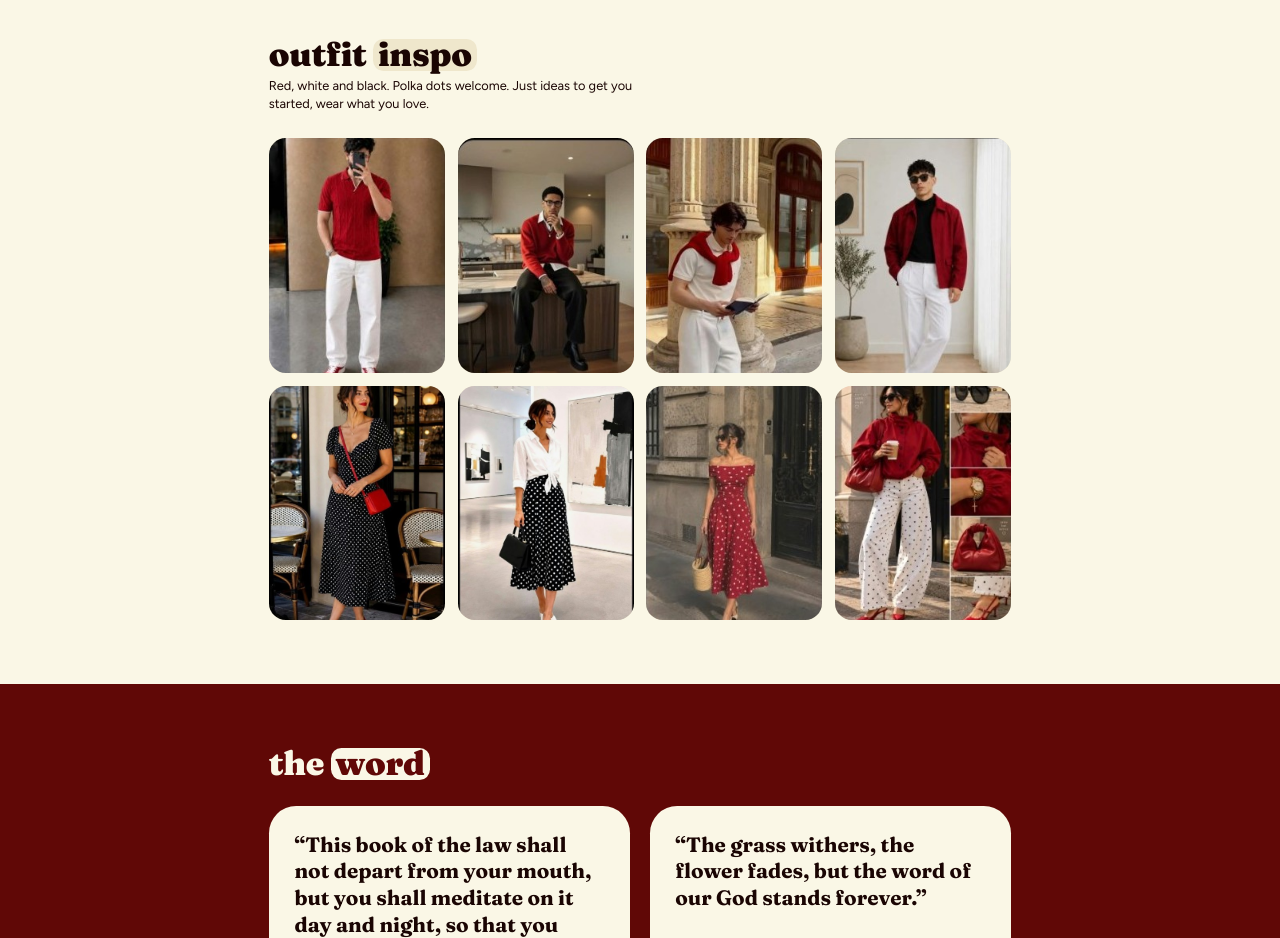
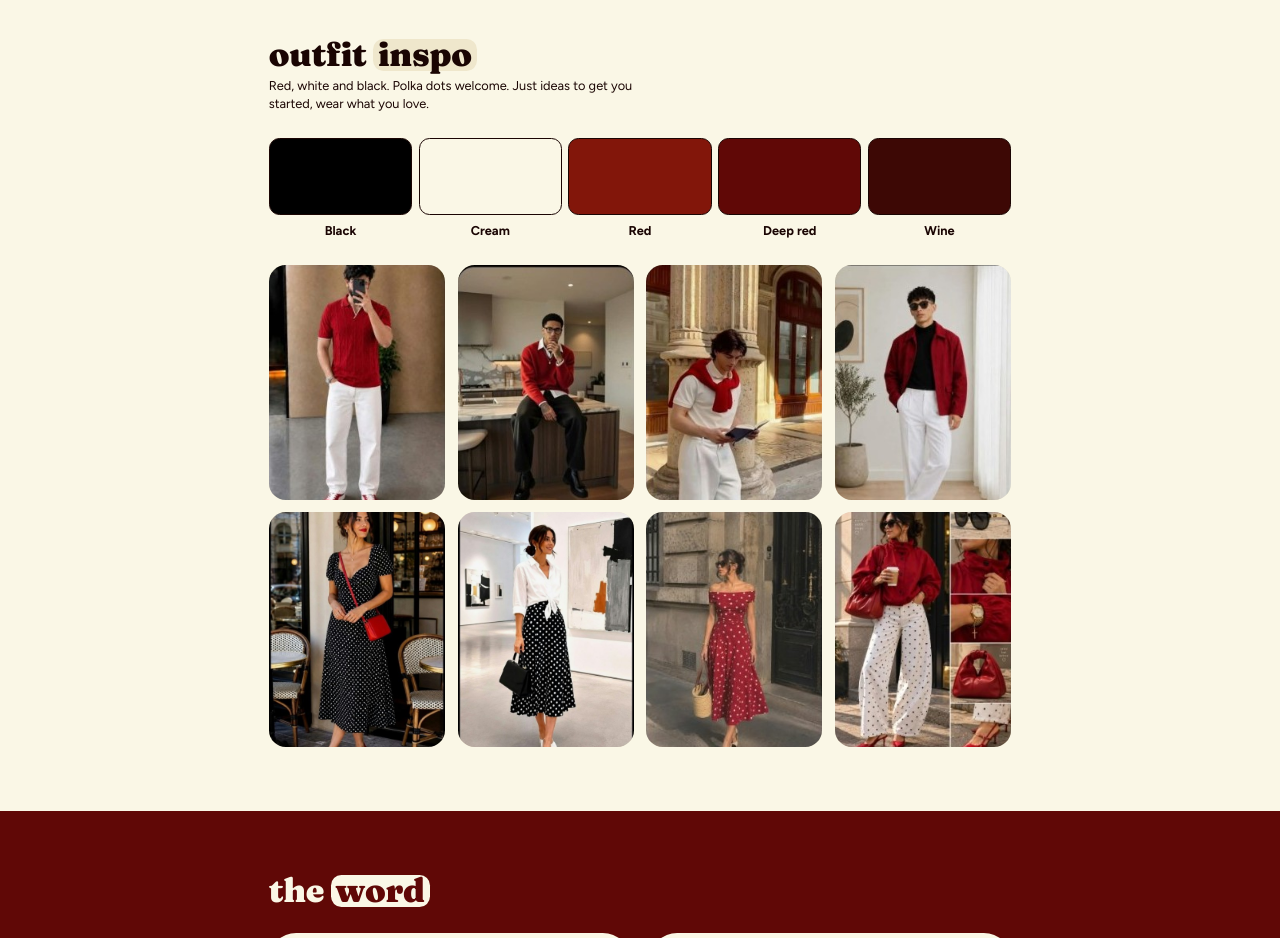
Before and after one commit to charlescayno/dgroup-christmas-celebration-2026, a plain HTML site: page index.html in a window 1280 px wide. Shown: the part 1820-2758 px from the top of the page. Drawn offline with Linux system fonts and the light colour scheme.

Commit message:
Add color palette to outfit inspo

```diff
--- a/index.html
+++ b/index.html
@@ -71,6 +71,13 @@
   <section id="outfit" class="wrap">
     <h2>outfit <span class="hl">inspo</span></h2>
     <p class="hint">Red, white and black. Polka dots welcome. Just ideas to get you started, wear what you love.</p>
+    <div class="swatches" aria-label="Color palette">
+      <figure><span style="background:#000000"></span><figcaption>Black</figcaption></figure>
+      <figure><span style="background:#FAF7E6"></span><figcaption>Cream</figcaption></figure>
+      <figure><span style="background:#82160A"></span><figcaption>Red</figcaption></figure>
+      <figure><span style="background:#600806"></span><figcaption>Deep red</figcaption></figure>
+      <figure><span style="background:#3D0805"></span><figcaption>Wine</figcaption></figure>
+    </div>
     <div class="fits">
       <img src="img/fit-1.jpg" alt="Outfit idea 1 in red, white and black" loading="lazy">
       <img src="img/fit-2.jpg" alt="Outfit idea 2 in red, white and black" loading="lazy">
--- a/style.css
+++ b/style.css
@@ -73,8 +73,18 @@ section{padding:80px 0 0}
 
 footer{background:var(--ink);color:var(--on-dark);padding:32px 0;text-align:center;font-weight:700}
 #outfit{padding-top:80px}
+.swatches{display:grid;grid-template-columns:repeat(5,1fr);gap:8px;margin-top:32px}
+.swatches figure{display:grid;gap:8px;text-align:center}
+.swatches span{display:block;height:96px;border-radius:var(--r2);border:2px solid var(--ink)}
+.swatches figcaption{font-weight:700}
+@media(max-width:560px){.swatches figcaption{font-size:.75rem}}
 .fits{display:grid;grid-template-columns:1fr 1fr;gap:16px;margin-top:32px}
-@media(min-width:720px){.fits{grid-template-columns:repeat(4,1fr)}}
+@media(min-width:720px){.swatches{display:grid;grid-template-columns:repeat(5,1fr);gap:8px;margin-top:32px}
+.swatches figure{display:grid;gap:8px;text-align:center}
+.swatches span{display:block;height:96px;border-radius:var(--r2);border:2px solid var(--ink)}
+.swatches figcaption{font-weight:700}
+@media(max-width:560px){.swatches figcaption{font-size:.75rem}}
+.fits{grid-template-columns:repeat(4,1fr)}}
 .fits img{width:100%;aspect-ratio:3/4;object-fit:cover;object-position:top;border-radius:var(--r3);display:block;background:var(--shape)}
 .verses{background:var(--deep);color:var(--on-dark);margin-top:80px;padding:80px 0}
 .verses h2{color:var(--on-dark)}.verses .hl{background:var(--paper);color:var(--deep)}
```
